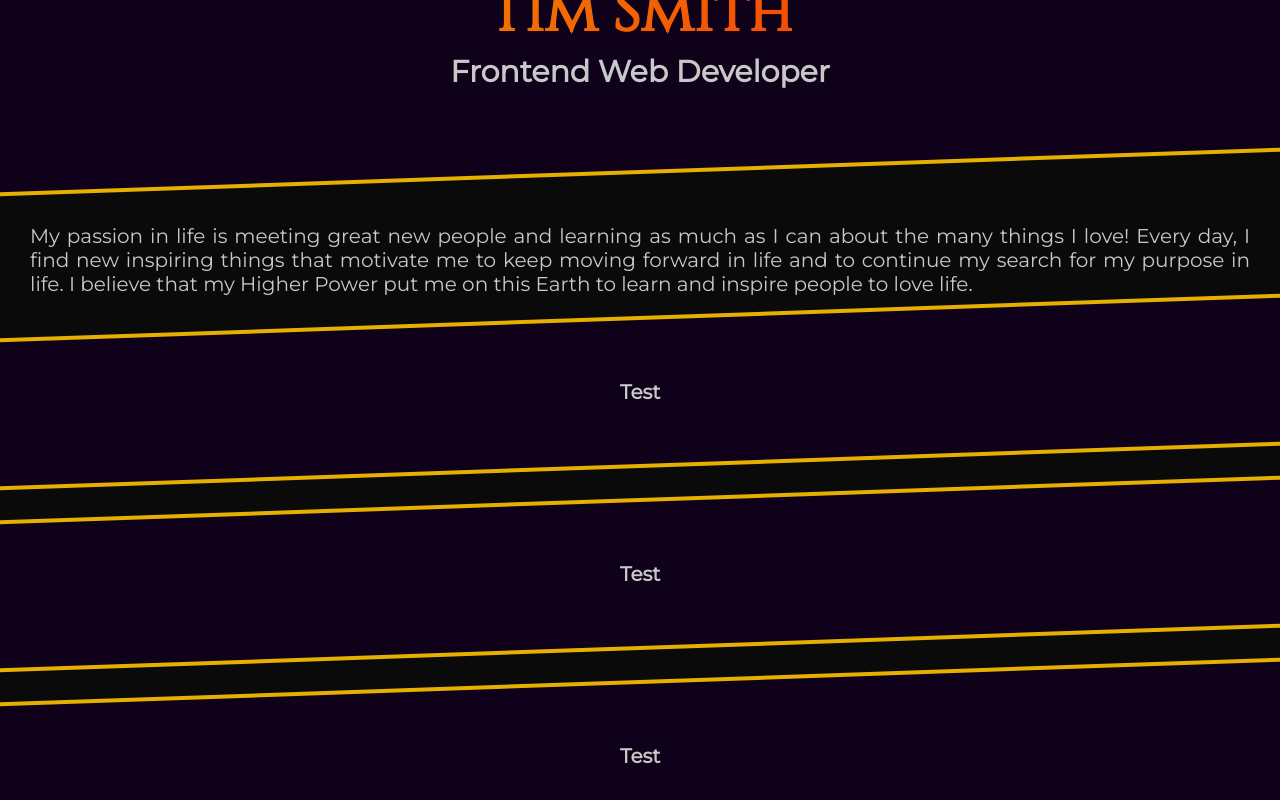
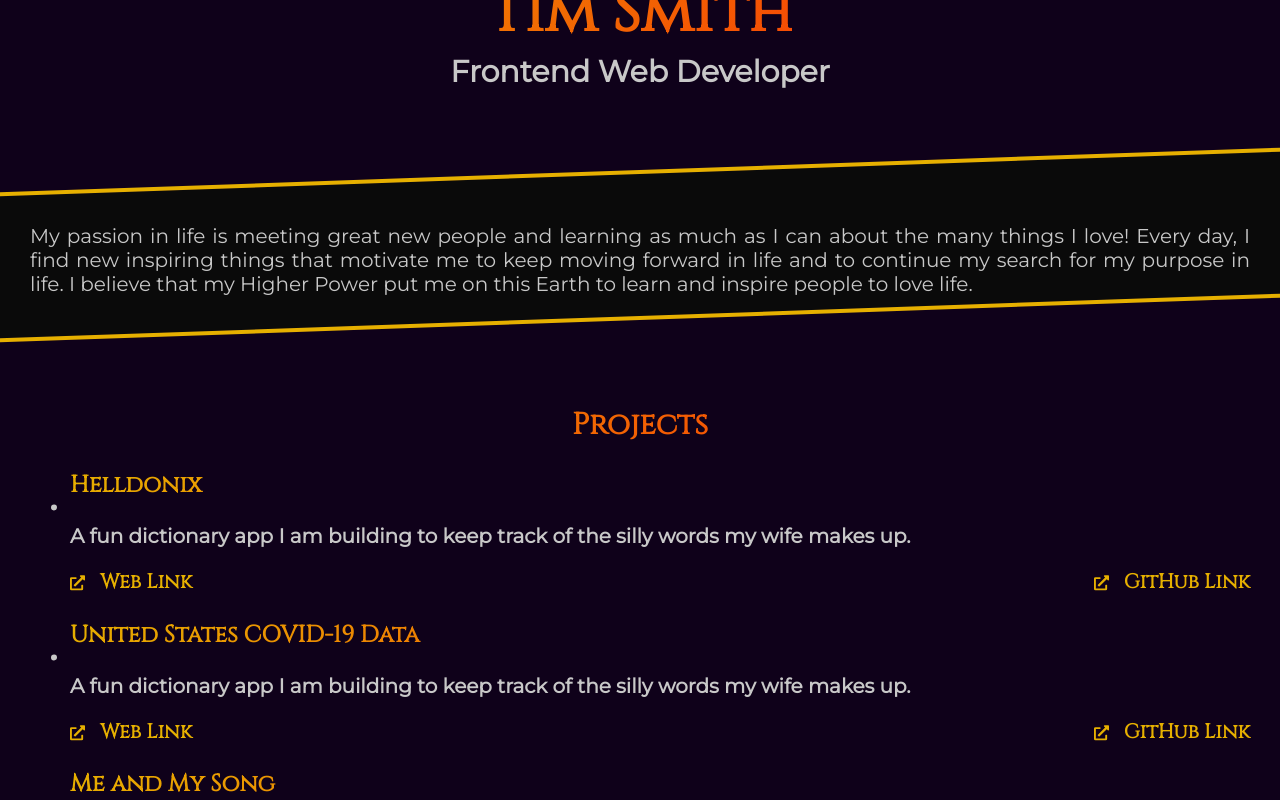
Before and after one commit to timscodebase/tim, a Next.js app: page / in a window 1280 px wide. Shown: the top 800 px of the page. Built offline with nearby package versions, Linux system fonts and the light colour scheme.

Commit message:
Projects

```diff
--- a/components/DiagonalContent.js
+++ b/components/DiagonalContent.js
@@ -14,6 +14,12 @@ const Diagonal = styled.div`
   border-top: 4px solid var(--header-color);
   border-bottom: 4px solid var(--header-color);
   font-weight: bold;
+
+  div {
+    width: 100%;
+    text-align: center;
+    padding: 0 3rem;
+  }
 
   p {
     margin: 0;
@@ -55,6 +61,6 @@ export default function DiagonalContent({ children, id }) {
 }
 
 DiagonalContent.propTypes = {
-  children: PropTypes.object,
+  children: PropTypes.array,
   id: PropTypes.string,
 };
--- a/components/MenuItem.js
+++ b/components/MenuItem.js
@@ -14,6 +14,8 @@ const variants = {
   },
   closed: {
     y: 50,
+    width: 0,
+    height: 0,
     opacity: 0,
     transition: {
       y: { stiffness: 1000 },
--- a/components/Navigation.js
+++ b/components/Navigation.js
@@ -8,9 +8,20 @@ import {
   faUserGraduate,
 } from "@fortawesome/free-solid-svg-icons";
 
+const variants = {
+  open: {
+    opacity: 1,
+  },
+  closed: {
+    height: 0,
+    width: 0,
+    opacity: 0,
+  },
+};
+
 export default function Navigation({ toggle }) {
   return (
-    <ul>
+    <motion.ul variants={variants} className="navigation">
       {items.map((item, i) => {
         const { icon, link, name } = item;
         return (
@@ -24,7 +35,7 @@ export default function Navigation({ toggle }) {
           />
         );
       })}
-    </ul>
+    </motion.ul>
   );
 }
 
@@ -45,8 +56,8 @@ const items = [
   },
   {
     icon: faAddressCard,
-    link: "#contact",
-    name: "Contact",
+    link: "#contact-me",
+    name: "Contact Me",
   },
   {
     icon: faHeart,
--- /dev/null
+++ b/components/Project.js
@@ -0,0 +1,30 @@
+import PropTypes from "prop-types";
+import { FontAwesomeIcon } from "@fortawesome/react-fontawesome";
+import { faExternalLinkAlt } from "@fortawesome/free-solid-svg-icons";
+
+export default function Project({ title, desc, webLink, githubLink }) {
+  console.log({ webLink, githubLink });
+  return (
+    <li>
+      <h3 className="align-left">{title}</h3>
+      <p>{desc}</p>
+      <div className="project-links">
+        <a href={webLink} target="_blank" rel="noopener noreferrer nofollow">
+          <FontAwesomeIcon icon={faExternalLinkAlt} />
+          Web Link
+        </a>
+        <a href={githubLink} target="_blank" rel="noopener noreferrer nofollow">
+          <FontAwesomeIcon icon={faExternalLinkAlt} />
+          GitHub Link
+        </a>
+      </div>
+    </li>
+  );
+}
+
+Project.propTypes = {
+  title: PropTypes.string,
+  desc: PropTypes.string,
+  webLink: PropTypes.string,
+  githubLink: PropTypes.string,
+};
--- a/pages/index.js
+++ b/pages/index.js
@@ -1,27 +1,19 @@
 import Head from "next/head";
 import styled from "styled-components";
+
 import DiagonalContent from "../components/DiagonalContent";
+import Project from "../components/Project";
 
 const Header = styled.header`
   display: flex;
   flex-wrap: wrap;
   justify-content: center;
-  align-items: center;
   position: relative;
   padding: 10rem 0 8rem 0;
   font-size: 3rem;
   font-weight: bold;
   background-color: var(--dark-highlight);
   border-bottom: 4px solid var(--header-color);
-
-  h1 {
-    display: block;
-    color: transparent;
-    background: linear-gradient(135deg, rgb(230, 176, 0), rgb(255, 18, 6));
-    background-clip: text;
-    -webkit-background-clip: text;
-    -webkit-text-fill-color: transparent;
-  }
 
   h1,
   p {
@@ -34,7 +26,6 @@ const Header = styled.header`
     margin-top: -20%;
     transform: skewy(-8deg);
 
-    h1,
     p {
       transform: skewy(8deg);
     }
@@ -45,7 +36,6 @@ const Header = styled.header`
     margin-top: -10%;
     transform: skewy(-4deg);
 
-    h1,
     p {
       transform: skewy(4deg);
     }
@@ -56,7 +46,6 @@ const Header = styled.header`
     margin-top: -10%;
     transform: skewy(-2deg);
 
-    h1,
     p {
       transform: skewy(2deg);
     }
@@ -96,18 +85,32 @@ export default function Home() {
           </p>
 
           <DiagonalContent id="projects">
+            <h2>Projects</h2>
+            <ul>
+              {Projects.map(({ title, desc, webLink, githubLink }) => (
+                <Project
+                  key={title}
+                  title={title}
+                  desc={desc}
+                  webLink={webLink}
+                  githubLink={githubLink}
+                />
+              ))}
+            </ul>
+          </DiagonalContent>
+
+          <DiagonalContent id="education">
+            <h2>Education</h2>
             <p>Test</p>
           </DiagonalContent>
 
-          <DiagonalContent id="education">
-            <p>Test</p>
-          </DiagonalContent>
-
-          <DiagonalContent id="contact">
+          <DiagonalContent id="contact-me">
+            <h2>Contact Me</h2>
             <p>Test</p>
           </DiagonalContent>
 
           <DiagonalContent id="about-me">
+            <h2>About Me</h2>
             <p>Test</p>
           </DiagonalContent>
         </Content>
@@ -117,3 +120,27 @@ export default function Home() {
     </>
   );
 }
+
+const Projects = [
+  {
+    title: "Helldonix",
+    desc:
+      "A fun dictionary app I am building to keep track of the silly words my wife makes up.",
+    webLink: "https://hellbonix.netlify.app",
+    githubLink: "https://github.com/timscodebase/hellbonix",
+  },
+  {
+    title: "United States COVID-19 Data",
+    desc:
+      "A fun dictionary app I am building to keep track of the silly words my wife makes up.",
+    webLink: "https://us-covid-19-data.netlify.app/",
+    githubLink: "https://github.com/timscodebase/covid",
+  },
+  {
+    title: "Me and My Song",
+    desc:
+      "A custom built Wordpress template for an SF Bay Area Singer/Song Writer",
+    webLink: "https://hellbonix.netlify.app",
+    githubLink: "https://github.com/timscodebase/hellbonix",
+  },
+];
--- a/styles/globals.css
+++ b/styles/globals.css
@@ -14,12 +14,36 @@ body {
 
 h1,
 h2,
-h3,
-h4,
-h5,
-h6 {
-  color: var(--header-color);
+h3 {
   font-family: "Cinzel", serif;
+  display: block;
+  color: transparent;
+  background: linear-gradient(135deg, rgb(230, 176, 0), rgb(255, 18, 6));
+  background-clip: text;
+  -webkit-background-clip: text;
+  -webkit-text-fill-color: transparent;
+}
+
+.align-left {
+  text-align: left;
+}
+
+.project-links {
+  display: flex;
+  justify-content: space-between;
+  margin-top: 2rem;
+  padding: 0 !important;
+  font-family: "Cinzel", serif;
+  color: rgb(230, 176, 0);
+}
+
+.project-links > a {
+  text-decoration: dotted !important;
+}
+
+.project-links svg {
+  font-size: 1.5rem;
+  margin-right: 1.5rem;
 }
 
 a {
@@ -34,3 +58,48 @@ a {
 }
 
 @import "nav.css";
+
+@media (max-width: 500px) {
+  .project-links {
+    transform: skewy(8deg);
+  }
+
+  h1,
+  h2,
+  h3,
+  h4,
+  h5,
+  h6 {
+    transform: skewy(8deg);
+  }
+}
+
+@media (max-width: 1000px) {
+  .project-links {
+    transform: skewy(4deg);
+  }
+
+  h1,
+  h2,
+  h3,
+  h4,
+  h5,
+  h6 {
+    transform: skewy(4deg);
+  }
+}
+
+@media (min-width: 1001px) {
+  .project-links {
+    transform: skewy(2deg);
+  }
+
+  h1,
+  h2,
+  h3,
+  h4,
+  h5,
+  h6 {
+    transform: skewy(2deg);
+  }
+}
--- a/styles/nav.css
+++ b/styles/nav.css
@@ -41,7 +41,7 @@ li {
   padding: 0;
 }
 
-ul {
+.navigation {
   padding: 25px;
   position: fixed;
   top: 60px;
```
